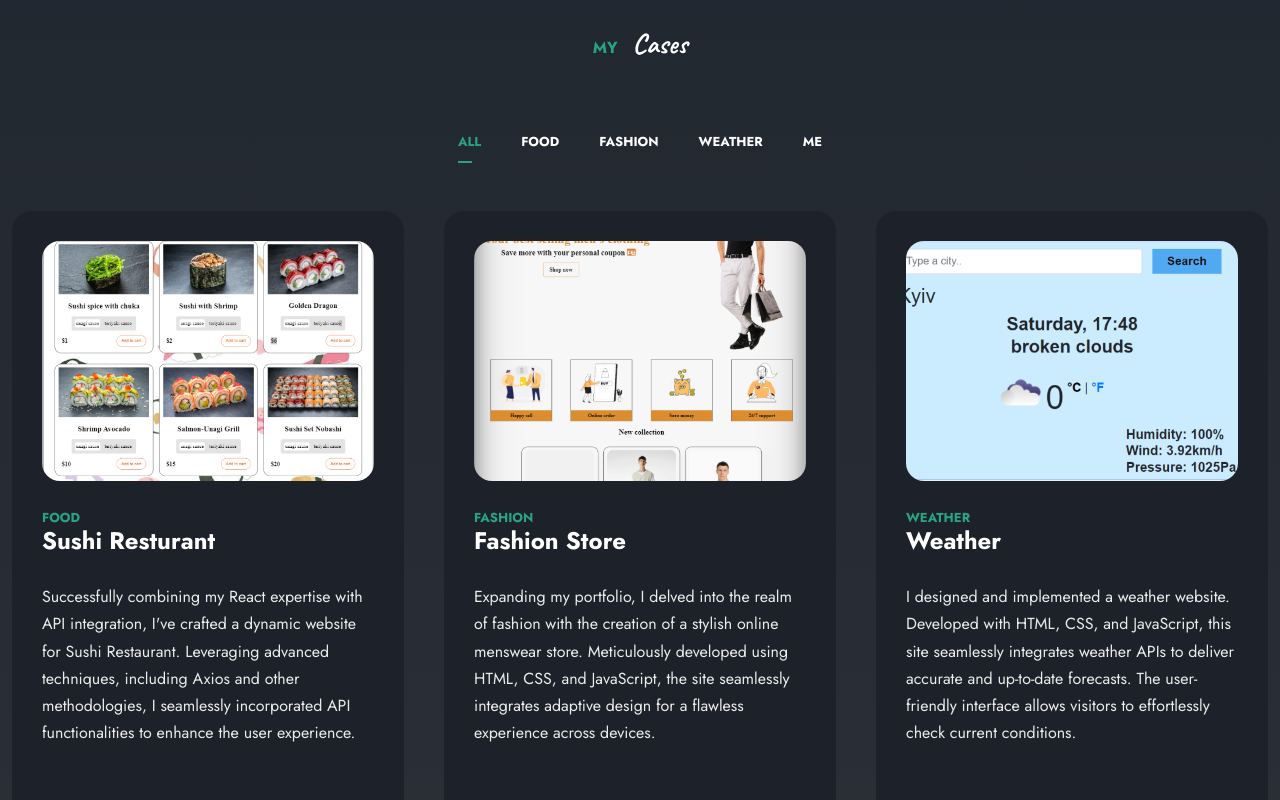
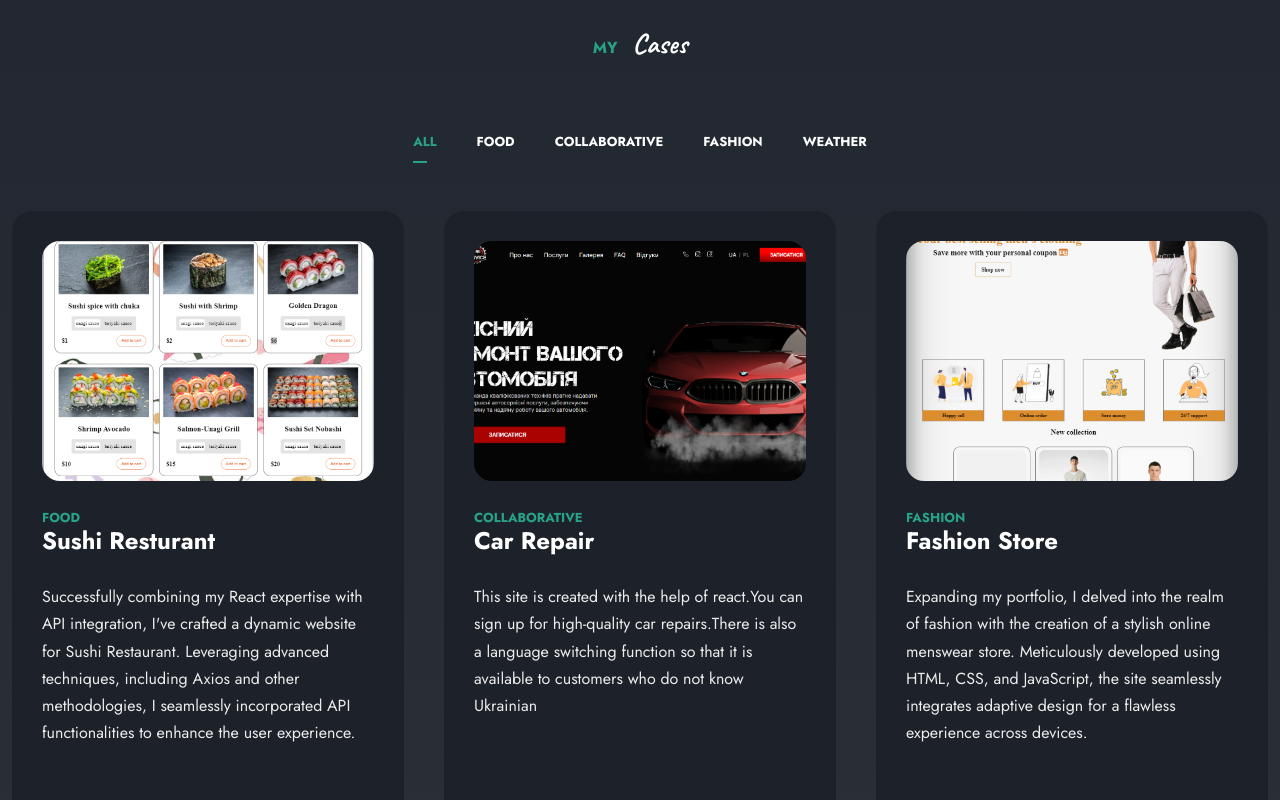
Before and after one commit to Olena-Olkhovyk/my-portfolio, a React (Create React App) app: page / in a window 1280 px wide. Shown: the part 2880-3680 px from the top of the page. Built offline with nearby package versions, Linux system fonts and the light colour scheme.

Commit message:
Add new project to portfolio

```diff
--- a/src/assets/data/data.js
+++ b/src/assets/data/data.js
@@ -1,6 +1,7 @@
 import fashionStore from "../../assets/portfolio/f.png";
 import weather from "../../assets/portfolio/w.png";
 import sushi from "../../assets/portfolio/s1.png";
+import swb from "../../assets/portfolio/swb.png";
 
 import sacha from "../testimonials/Sacha.webp";
 import olena from "../testimonials/Olena.webp";
@@ -90,25 +91,28 @@ export const projects = [
   },
   {
     id: 2,
+    img: swb,
+    category: "collaborative",
+    title: "Car repair",
+    link: "http://swbservis.s3-website.eu-central-1.amazonaws.com/?#",
+    description:
+      "This site is created with the help of react.You can sign up for high-quality car repairs.There is also a language switching function so that it is available to customers who do not know Ukrainian",
+  },
+  {
+    id: 3,
     img: fashionStore,
     category: "fashion",
     title: "Fashion store",
+    link: "https://olena-olkhovyk.github.io/Fashion-store/index.html",
     description:
       "Expanding my portfolio, I delved into the realm of fashion with the creation of a stylish online menswear store. Meticulously developed using HTML, CSS, and JavaScript, the site seamlessly integrates adaptive design for a flawless experience across devices.",
   },
   {
-    id: 3,
+    id: 4,
     img: weather,
     category: "weather",
     title: "Weather",
-    description:
-      "I designed and implemented a weather website. Developed with HTML, CSS, and JavaScript, this site seamlessly integrates weather APIs to deliver accurate and up-to-date forecasts. The user-friendly interface allows visitors to effortlessly check current conditions. ",
-  },
-  {
-    id: 4,
-    img: weather,
-    category: "me",
-    title: "Me",
+    link: "https://olena-olkhovyk.github.io/Weather-project/",
     description:
       "I designed and implemented a weather website. Developed with HTML, CSS, and JavaScript, this site seamlessly integrates weather APIs to deliver accurate and up-to-date forecasts. The user-friendly interface allows visitors to effortlessly check current conditions. ",
   },
```
Also changed, not shown: src/assets/portfolio/swb.png (added).
